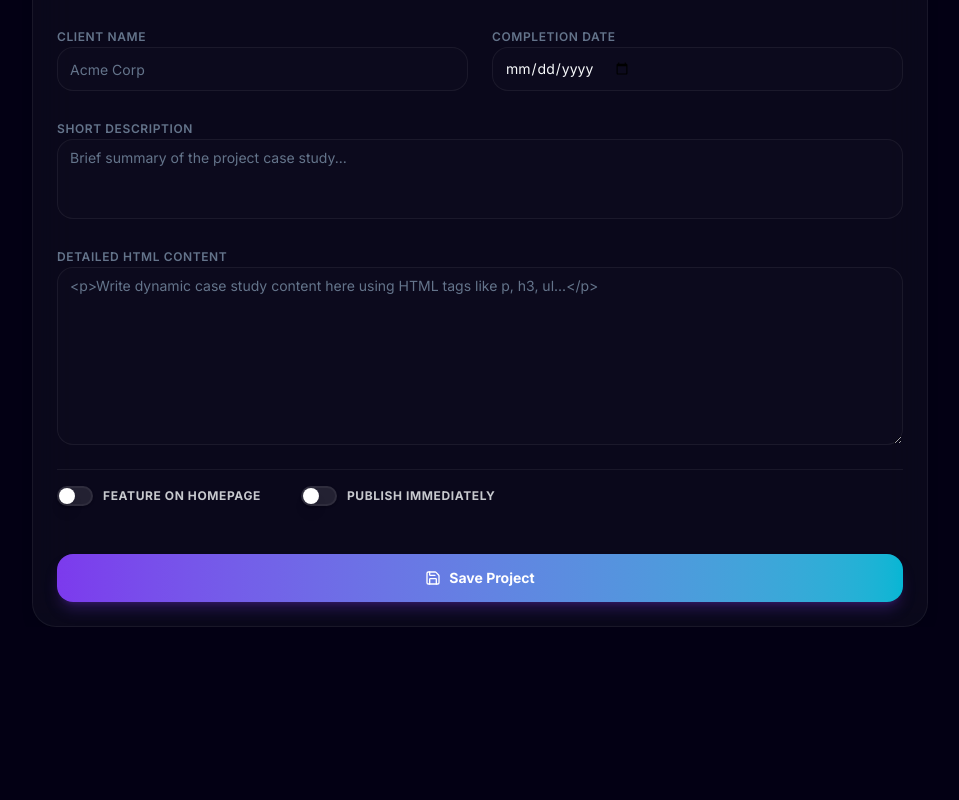
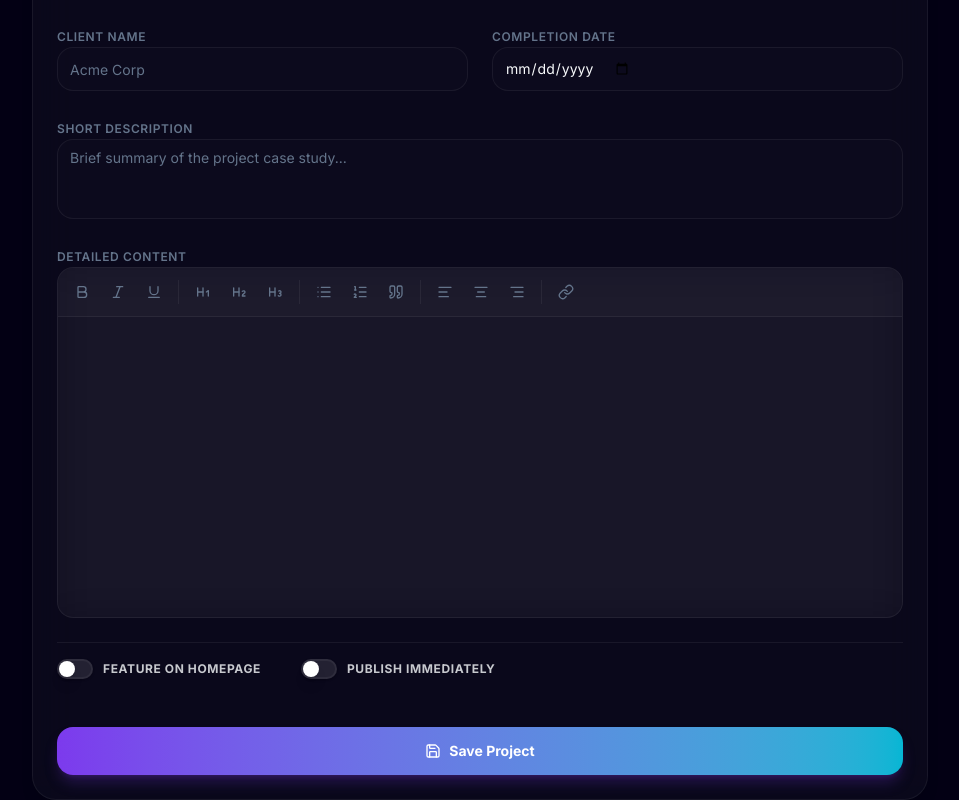
Before and after one commit to mazofayd12/mazopotfolio, a Next.js app: page /admin/projects/new in a window 1280 px wide. Shown: the part 811-1611 px from the top of the page, without its empty margins (160-1119 px from the left). Before the commit the page ends 1438 px from the top, so only its background shows below. Built offline with nearby package versions, Linux system fonts and the light colour scheme; no server answers.

Commit message:
feat: replace project detailed content textarea with TipTap RichTextEditor and update public project details page styling with typography overrides

```diff
--- a/src/app/(public)/projects/[slug]/page.tsx
+++ b/src/app/(public)/projects/[slug]/page.tsx
@@ -129,7 +129,21 @@ export default async function ProjectDetailPage({ params }: ProjectDetailsProps)
               {/* Long Description Content */}
               {project.content && (
                 <div
-                  className="prose prose-invert max-w-none text-muted space-y-4 pt-4 border-t border-white/[0.05]"
+                  className="prose prose-invert max-w-none text-muted space-y-6 pt-6 text-base leading-relaxed
+                    prose-headings:font-heading prose-headings:font-bold prose-headings:text-foreground
+                    prose-h2:text-2xl prose-h2:mt-10 prose-h2:mb-4
+                    prose-h3:text-xl prose-h3:mt-8 prose-h3:mb-3
+                    prose-p:mb-4
+                    prose-a:text-primary-light prose-a:no-underline hover:prose-a:underline
+                    prose-strong:text-foreground prose-strong:font-bold
+                    prose-ul:list-disc prose-ul:pl-6 prose-ul:mb-4
+                    prose-ol:list-decimal prose-ol:pl-6 prose-ol:mb-4
+                    prose-li:mb-2
+                    prose-blockquote:border-l-4 prose-blockquote:border-primary/40 prose-blockquote:italic prose-blockquote:bg-white/[0.01] prose-blockquote:p-4 prose-blockquote:rounded-r-xl prose-blockquote:my-6
+                    prose-code:text-foreground prose-code:bg-white/[0.04] prose-code:px-1.5 prose-code:py-0.5 prose-code:rounded prose-code:text-xs prose-code:font-mono
+                    prose-pre:bg-black/60 prose-pre:border prose-pre:border-white/[0.05] prose-pre:p-4 prose-pre:rounded-xl prose-pre:overflow-x-auto
+                    prose-img:rounded-xl prose-img:border prose-img:border-white/[0.05]
+                    border-t border-white/[0.05]"
                   dangerouslySetInnerHTML={{ __html: project.content }}
                 />
               )}
--- a/src/app/admin/projects/project-form.tsx
+++ b/src/app/admin/projects/project-form.tsx
@@ -15,6 +15,7 @@ import { toast } from "sonner";
 import slugify from "slugify";
 import { UploadButton } from "@/lib/uploadthing";
 import { PremiumImageUploader } from "@/components/admin/premium-image-uploader";
+import { RichTextEditor } from "@/components/admin/rich-text-editor";
 
 interface ProjectFormProps {
   project?: {
@@ -423,17 +424,13 @@ export function ProjectForm({ project, onSubmitAction, title }: ProjectFormProps
               />
             </div>
 
-            {/* Long Content (Rich HTML text) */}
+            {/* Long Content (Rich Text Editor) */}
             <div className="space-y-2">
-              <Label htmlFor="content" className="text-xs font-semibold uppercase tracking-wider text-muted-foreground">Detailed HTML Content</Label>
-              <Textarea
-                id="content"
-                name="content"
-                value={form.content}
-                onChange={handleChange}
-                placeholder="<p>Write dynamic case study content here using HTML tags like p, h3, ul...</p>"
-                rows={8}
-                className="bg-white/[0.01] border-white/[0.06] rounded-xl focus:border-primary/50 focus:ring-primary/20"
+              <Label className="text-xs font-semibold uppercase tracking-wider text-muted-foreground">Detailed Content</Label>
+              <RichTextEditor
+                content={form.content}
+                onChange={(html) => setForm((prev) => ({ ...prev, content: html }))}
+                placeholder="Write dynamic case study content here..."
               />
             </div>
 
```
